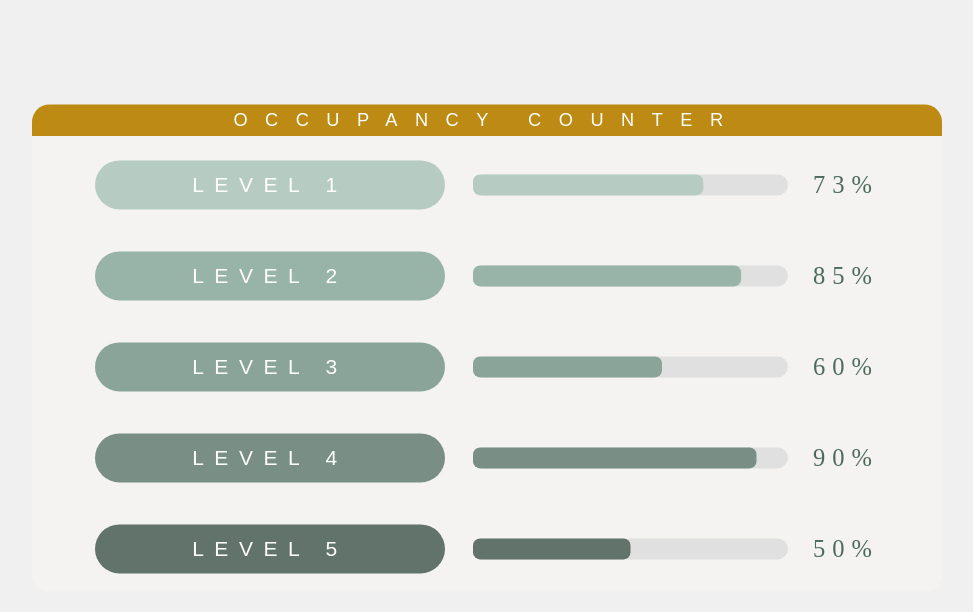
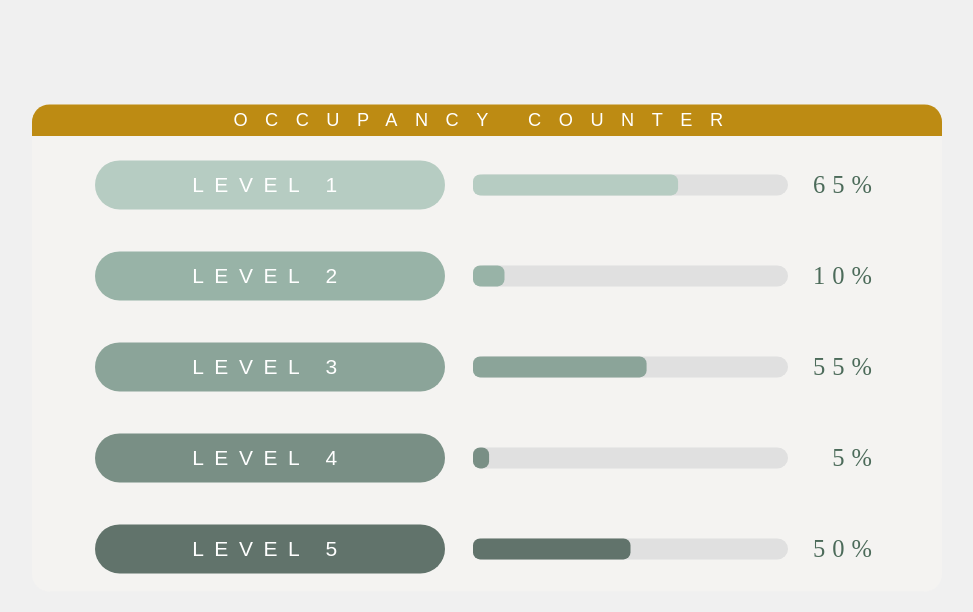
Before and after one commit to kylieodonnell/seniorproject, a plain HTML site: page wordpress.html in a window 1280 px wide. Shown: the whole page, without its empty margins (153-1126 px from the left). Drawn offline with Linux system fonts and the light colour scheme.

Commit message:
heat map makes more sense, percentages are fixed, hover message on available study space showing it's not fully implemented yet.

```diff
--- a/wordpress.html
+++ b/wordpress.html
@@ -1,6 +1,8 @@
 <!DOCTYPE html>
 <html>
 <head>
+<base href="https://dev-wordpress-kennedy-library.pantheonsite.io/">
+
     <meta charset="utf-8" />
     <style>
         .scaled {
@@ -257,10 +259,10 @@
 
     <script>
         const levels = [
-            { level: 1, percentage: 73, color: '#B6CCC2', hoverColor: '#BD8B13' },
-            { level: 2, percentage: 85, color: '#98B3A7', hoverColor: '#BD8B13' },
-            { level: 3, percentage: 60, color: '#8BA499', hoverColor: '#BD8B13' },
-            { level: 4, percentage: 90, color: '#798F85', hoverColor: '#BD8B13' },
+            { level: 1, percentage: 65, color: '#B6CCC2', hoverColor: '#BD8B13' },
+            { level: 2, percentage: 10, color: '#98B3A7', hoverColor: '#BD8B13' },
+            { level: 3, percentage: 55, color: '#8BA499', hoverColor: '#BD8B13' },
+            { level: 4, percentage: 5, color: '#798F85', hoverColor: '#BD8B13' },
             { level: 5, percentage: 50, color: '#61736B', hoverColor: '#BD8B13' }
         ];
 
@@ -307,27 +309,27 @@
             { "id": 4, "x": 200, "y": 240, "crowdLevel": 2 },
         ],
         "floor2": [
-            { "id": 2, "x": 120, "y": 150, "crowdLevel": 2 },
+            { "id": 2, "x": 60, "y": 150, "crowdLevel": 2 },
         ],
         "floor3": [
             { "id": 2, "x": 150, "y": 160, "crowdLevel": 2 },
             { "id": 3, "x": 320, "y": 410, "crowdLevel": 3 },
-            { "id": 4, "x": 560, "y": 440, "crowdLevel": 4 }
+            { "id": 4, "x": 370, "y": 440, "crowdLevel": 4 }
         ],
         "floor4": [
-            { "id": 2, "x": 210, "y": 320, "crowdLevel": 2 }
+            { "id": 2, "x": 130, "y": 420, "crowdLevel": 2 }
         ],
         "floor5": [
             { "id": 2, "x": 210, "y": 320, "crowdLevel": 2 },
             { "id": 3, "x": 320, "y": 430, "crowdLevel": 3 },
-            { "id": 4, "x": 580, "y": 430, "crowdLevel": 4 }
+            { "id": 4, "x": 200, "y": 400, "crowdLevel": 4 }
         ],
      };
 
      function getFeatherForCrowdLevel(level) {
         switch (level) {
-            case 1: return '0 0 25px 12px rgba(119, 221, 119, 0.3)';  // Green, less blur
-            case 2: return '0 0 30px 30px rgba(253, 253, 150, 0.3)';  // Yellow, medium blur
+            case 1: return '0 0 25px 12px rgba(0, 0, 0, 0)';  // free, less blur
+            case 2: return '0 0 30px 30px rgba(255, 255, 150, 0.5)';  // Yellow, medium blur
             case 3: return '0 0 55px 55px rgba(255, 165, 0, 0.3)';  // Orange, more blur
             case 4: return '0 0 20px 20px rgba(217, 83, 79, 0.3)';  // Red, heavy blur
             default: return '0 0 15px 10px rgba(0, 0, 0, 0.3)';      // Default blur
@@ -336,8 +338,8 @@
 
     function getColorForCrowdLevel(level) {
     switch (level) {
-        case 1: return 'rgba(119, 221, 119, 0.3)'; // Green
-        case 2: return 'rgba(253, 253, 150, 0.3)'; // Yellow
+        case 1: return 'rgba(0, 0, 0, 0)'; // free
+        case 2: return 'rgba(255, 255, 150, 0.5)'; // Yellow
         case 3: return 'rgba(255, 165, 0, 0.3)';  // Orange
         case 4: return 'rgba(217, 83, 79, 0.3)';  // Red
         default: return 'rgba(0, 0, 0, 0.3)';     // default
@@ -459,6 +461,7 @@
                 studyRoomButton.className = 'small-rounded-button';
                 if (room.availability) {
                     studyRoomButton.classList.add('available');
+                    studyRoomButton.title = 'Feature not implemented yet...';
                 } else {
                     studyRoomButton.classList.add('unavailable');
                     studyRoomButton.disabled = true;
```
